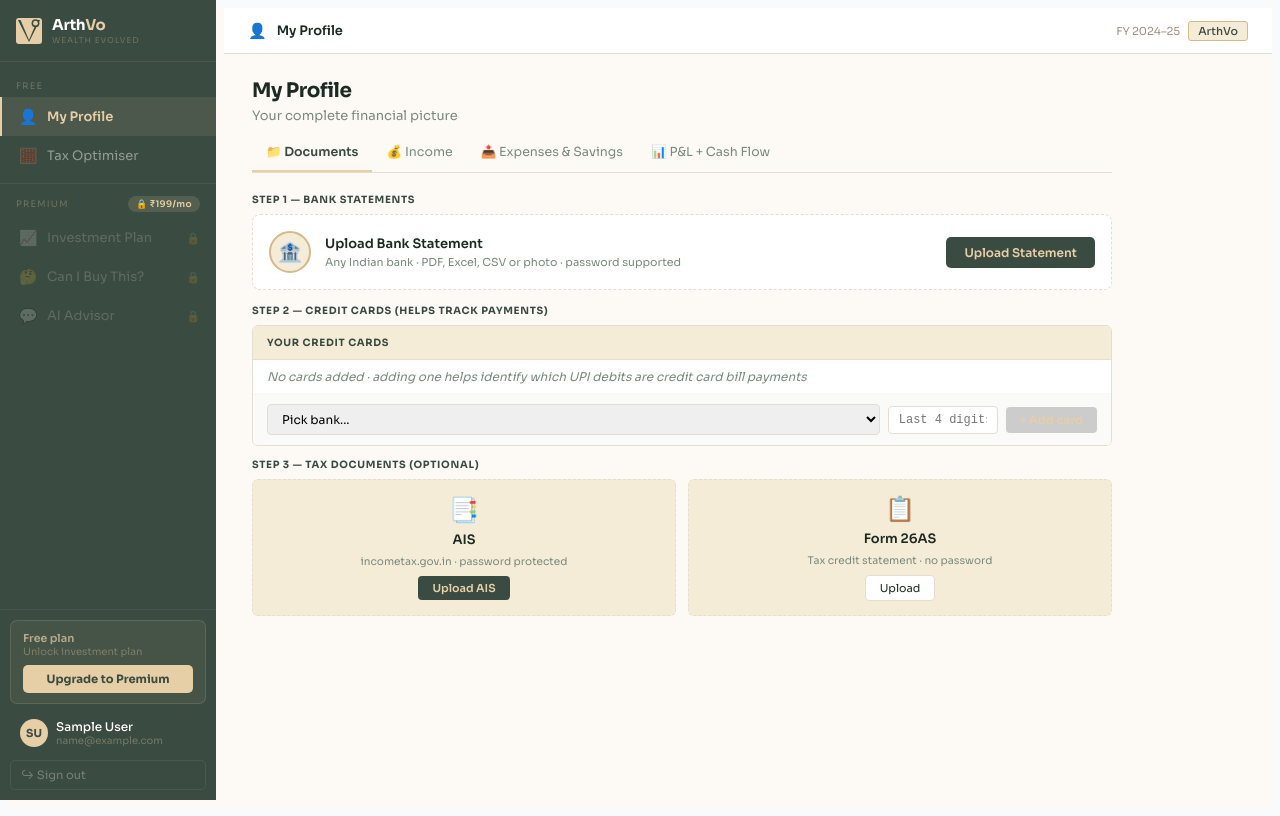
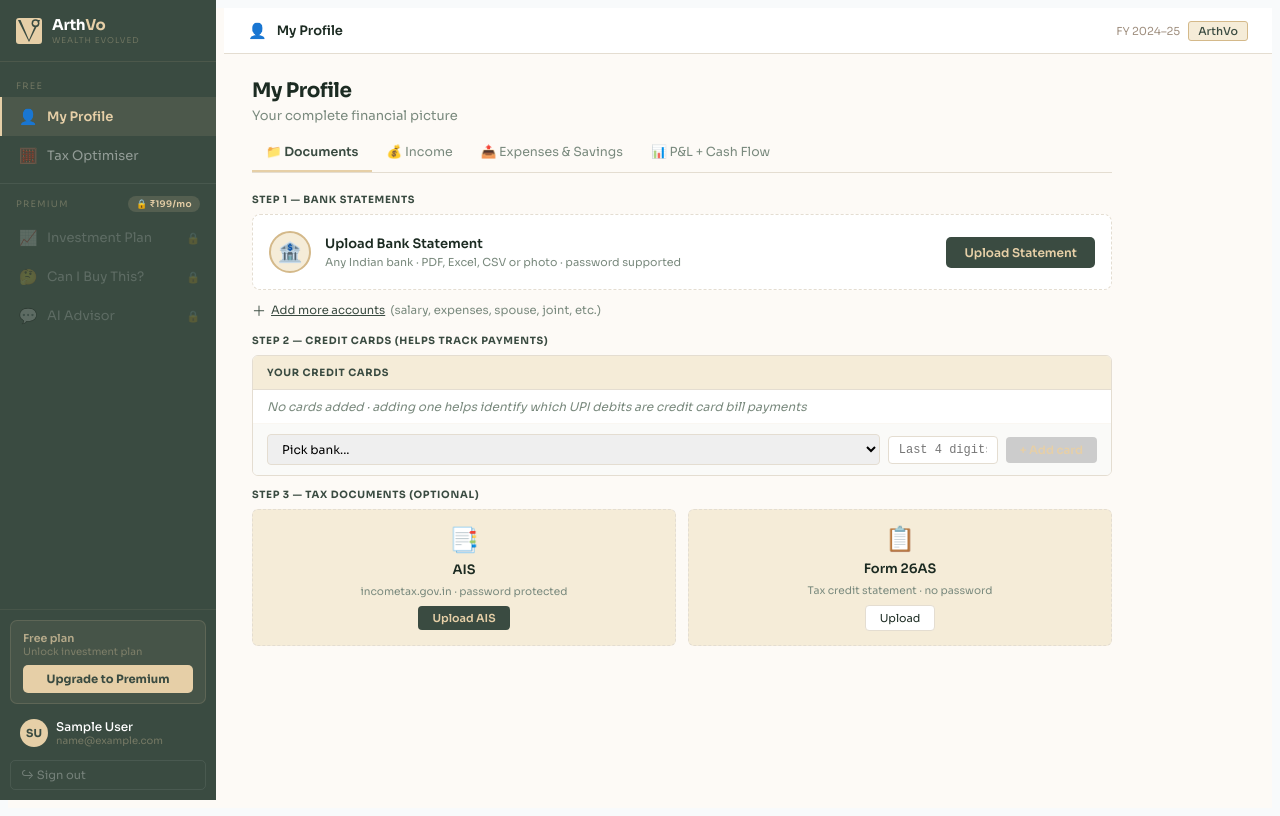
Before and after one commit to kartiktripathi29-design/arthsaathi, a Next.js app: page /dashboard/profile in a window 1280 px wide. Built offline with nearby package versions, Linux system fonts and the light colour scheme; sample sign-in values are in the browser's storage.

Commit message:
Show add more accounts link on first page

```diff
--- a/src/app/dashboard/profile/page.tsx
+++ b/src/app/dashboard/profile/page.tsx
@@ -918,7 +918,7 @@ export default function ProfilePage() {
           {/* Add another account button */}
           <div
             onClick={() => { setUploadingAccountId(null); bankRef.current?.click() }}
-            style={{ background:C.card, border:`1.5px dashed ${C.border}`, borderRadius:8, padding:16, marginBottom:14, display:'flex', gap:14, alignItems:'center', cursor:loadingDoc==='bank'?'wait':'pointer' }}
+            style={{ background:C.card, border:`1.5px dashed ${C.border}`, borderRadius:8, padding:16, marginBottom:10, display:'flex', gap:14, alignItems:'center', cursor:loadingDoc==='bank'?'wait':'pointer' }}
           >
             <div style={{ width:42, height:42, borderRadius:'50%', background:C.wl, border:`2px solid ${C.wm}`, display:'flex', alignItems:'center', justifyContent:'center', fontSize:20, flexShrink:0 }}>
               {bankAccounts.length === 0 ? '🏦' : '＋'}
@@ -935,6 +935,11 @@ export default function ProfilePage() {
             </div>
             {!loadingDoc && <div style={{ marginLeft:'auto', padding:'8px 18px', background:C.fg, color:C.wheat, borderRadius:5, fontSize:12, fontWeight:600, flexShrink:0 }}>{bankAccounts.length === 0 ? 'Upload Statement' : '+ Add'}</div>}
           </div>
+          {bankAccounts.length === 0 && (
+            <p style={{ fontSize:11.5, color:C.fg, margin:'0 0 14px', cursor:'pointer', display:'flex', alignItems:'center', gap:5 }} onClick={() => { setUploadingAccountId(null); bankRef.current?.click() }}>
+              <span style={{ fontSize:14 }}>＋</span> <span style={{ textDecoration:'underline' }}>Add more accounts</span> <span style={{ color:C.muted, fontWeight:400 }}>(salary, expenses, spouse, joint, etc.)</span>
+            </p>
+          )}
           <input ref={bankRef} type="file" accept=".pdf,.xlsx,.xls,.csv,.jpg,.jpeg,.png" style={{ display:'none' }} onChange={e => e.target.files?.[0] && handleBankFile(e.target.files[0])} />
 
           {bankAccounts.length > 0 && bankPeriod && (
```
